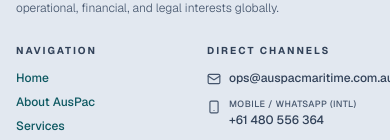
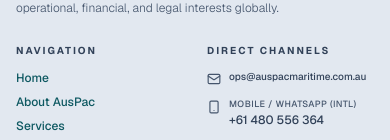
Before and after one commit to RoBiul-Hasan-Jisan/aus, a Next.js app: page / in a window 390 px wide. Shown: the part 2279-2419 px from the top of the page. Built offline with nearby package versions, Linux system fonts and the light colour scheme.

Commit message:
seo friendly

```diff
--- a/components/footer.tsx
+++ b/components/footer.tsx
@@ -81,9 +81,9 @@
                         {item.value}
                       </span>
                     ) : item.href ? (
-                      <a href={item.href} className="hover:text-blue-800 transition-colors break-all whitespace-nowrap">
-                        {item.value}
-                      </a>
+                      <a href={item.href} className="hover:text-blue-800 transition-colors whitespace-nowrap text-[10px] sm:text-sm">
+  {item.value}
+</a>
                     ) : (
                       <span className="text-slate-700">{item.value}</span>
                     )}
```
